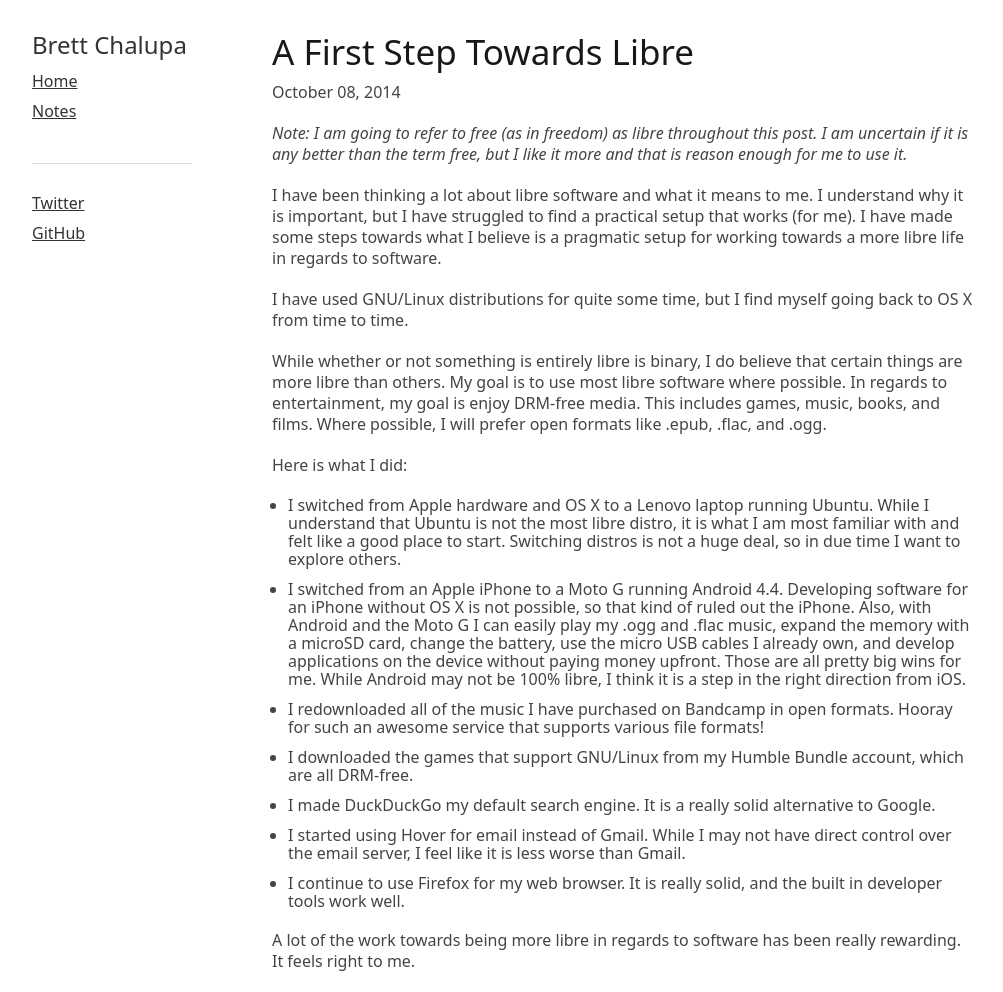
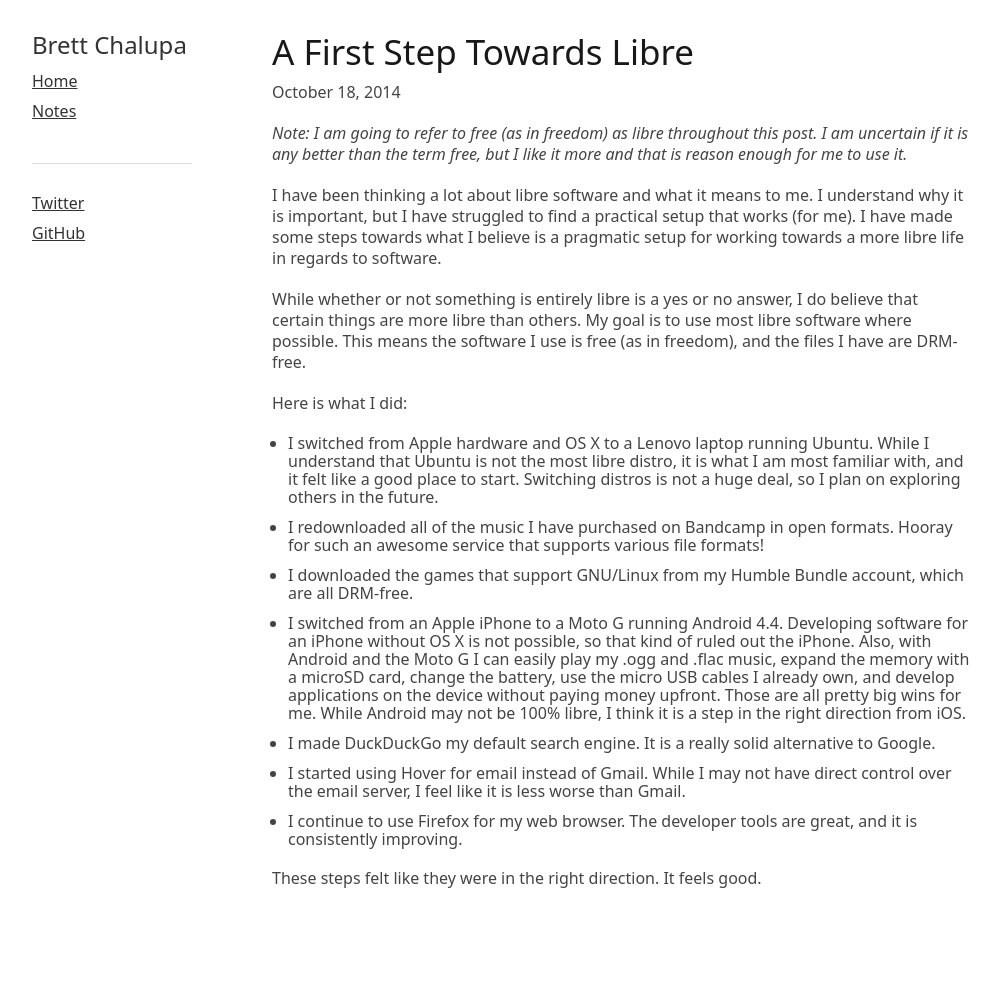
Before and after one commit to brettchalupa/brettchalupa.github.io, a Jekyll site: the page built from _posts/2014-10-08-a-first-step-towards-libre.markdown, in a window 1280 px wide. Shown: the whole page, without its empty margins (138-1141 px from the left). Built offline with Jekyll 4.4.1, drawn with Linux system fonts in a browser that asks for light colours; Markdown is read by kramdown in place of the engine named in the settings; after the commit the page ends 909 px from its top, so only the background shows below that.

Commit message:
Update a step towards libre post

```diff
--- a/_posts/2014-10-08-a-first-step-towards-libre.markdown
+++ b/_posts/2014-10-08-a-first-step-towards-libre.markdown
@@ -1,7 +1,7 @@
 ---
 layout: post
 title: "A First Step Towards Libre"
-date: 2014-10-08 12:59:00
+date: 2014-10-18 15:59:00
 tags: note libre
 ---
 
@@ -15,21 +15,21 @@
 believe is a pragmatic setup for working towards a more libre life in regards to
 software.
 
-I have used GNU/Linux distributions for quite some time, but I find myself going
-back to OS X from time to time.
-
-While whether or not something is entirely libre is binary, I do believe that
-certain things are more libre than others. My goal is to use most libre software
-where possible. In regards to entertainment, my goal is enjoy DRM-free media.
-This includes games, music, books, and films. Where possible, I will prefer open
-formats like .epub, .flac, and .ogg.
+While whether or not something is entirely libre is a yes or no answer, I do
+believe that certain things are more libre than others. My goal is to use most
+libre software where possible. This means the software I use is free (as in
+freedom), and the files I have are DRM-free.
 
 Here is what I did:
 
 - I switched from Apple hardware and OS X to a Lenovo laptop running Ubuntu. While
   I understand that Ubuntu is not the most libre distro, it is what I am most
-  familiar with and felt like a good place to start. Switching distros is not a
-  huge deal, so in due time I want to explore others.
+  familiar with, and it felt like a good place to start. Switching distros is
+  not a huge deal, so I plan on exploring others in the future.
+- I redownloaded all of the music I have purchased on Bandcamp in open formats.
+  Hooray for such an awesome service that supports various file formats!
+- I downloaded the games that support GNU/Linux from my Humble Bundle account,
+  which are all DRM-free.
 - I switched from an Apple iPhone to a Moto G running Android 4.4. Developing
   software for an iPhone without OS X is not possible, so that kind of ruled out
   the iPhone. Also, with Android and the Moto G I can easily play my .ogg and
@@ -38,16 +38,11 @@
   without paying money upfront. Those are all pretty big wins for me. While
   Android may not be 100% libre, I think it is a step in the right direction
   from iOS.
-- I redownloaded all of the music I have purchased on Bandcamp in open formats.
-  Hooray for such an awesome service that supports various file formats!
-- I downloaded the games that support GNU/Linux from my Humble Bundle account,
-  which are all DRM-free.
 - I made DuckDuckGo my default search engine. It is a really solid alternative
   to Google.
 - I started using Hover for email instead of Gmail. While I may not have direct
   control over the email server, I feel like it is less worse than Gmail.
-- I continue to use Firefox for my web browser. It is really solid, and the
-  built in developer tools work well.
+- I continue to use Firefox for my web browser. The developer tools are great,
+  and it is consistently improving.
 
-A lot of the work towards being more libre in regards to software has been
-really rewarding. It feels right to me.
+These steps felt like they were in the right direction. It feels good.
```
